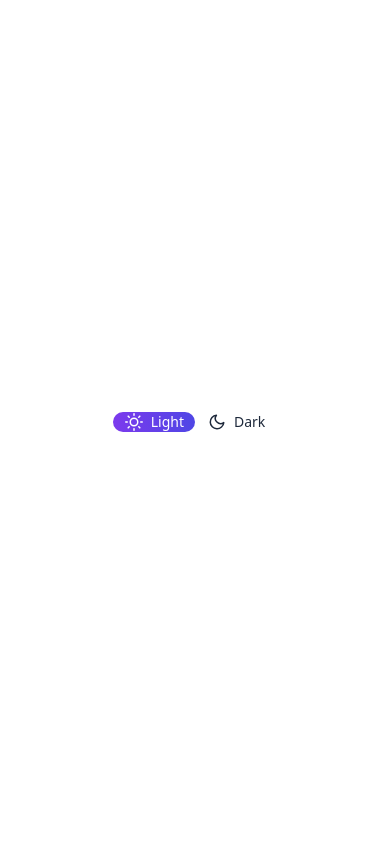
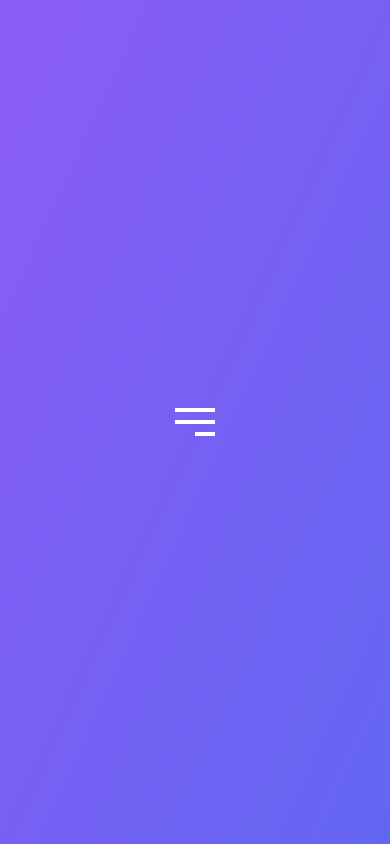
Before and after one commit to sudhanshuDongre24/react-motion, a React (Vite) app: page / in a window 390 px wide. Built offline with nearby package versions, Linux system fonts and the light colour scheme.

Commit message:
add Animated Hamburger Button

```diff
--- a/src/App.tsx
+++ b/src/App.tsx
@@ -37,6 +37,7 @@ import Practice from "./examples/Practice/Practice.js";
 import HorizontalScrollCarousal from "./examples/HorizontalScrollCarousal/HorizontalScrollCarousal.js";
 import DropdownMenu from "./examples/DropdownMenu.js";
 import SliderToggle from "./examples/SliderToggle.js";
+import AnimatedHamburgerButton from "./examples/AnimatedHamburgerButton.js";
 
 const App = () => {
   return (
@@ -79,7 +80,8 @@ const App = () => {
       {/* <FramerParallex /> */}
       {/* <HorizontalScrollCarousal /> */}
       {/* <DropdownMenu /> */}
-      <SliderToggle />
+      {/* <SliderToggle /> */}
+      <AnimatedHamburgerButton />
       {/* <Practice /> */}
     </div>
   );
--- /dev/null
+++ b/src/examples/AnimatedHamburgerButton.tsx
@@ -0,0 +1,79 @@
+import { MotionConfig, motion } from "motion/react";
+import React, { useState } from "react";
+
+const AnimatedHamburgerButton = () => {
+  const [active, setActive] = useState<boolean>(false);
+  return (
+    <div className="grid h-screen place-content-center bg-gradient-to-br from-violet-500 to-indigo-500">
+      <MotionConfig
+        transition={{
+          duration: 0.5,
+          ease: "easeInOut",
+        }}
+      >
+        <motion.button
+          initial={false}
+          animate={active ? "open" : "closed"}
+          onClick={() => setActive((pv) => !pv)}
+          className="relative h-20 w-20 rounded-full bg-white/0 transition-colors hover:bg-white/20"
+        >
+          <motion.span
+            variants={VARIANTS.top}
+            className="absolute h-1 w-10 bg-white"
+            style={{ y: "-50%", left: "50%", x: "-50%", top: "35%" }}
+          />
+          <motion.span
+            variants={VARIANTS.middle}
+            className="absolute h-1 w-10 bg-white"
+            style={{ left: "50%", x: "-50%", top: "50%", y: "-50%" }}
+          />
+          <motion.span
+            variants={VARIANTS.bottom}
+            style={{
+              x: "-50%",
+              y: "50%",
+              bottom: "35%",
+              left: "calc(50% + 10px)",
+            }}
+            className="absolute h-1 w-5 bg-white"
+          />
+        </motion.button>
+      </MotionConfig>
+    </div>
+  );
+};
+
+export default AnimatedHamburgerButton;
+
+const VARIANTS = {
+  top: {
+    open: {
+      rotate: ["0deg", "0deg", "45deg"],
+      top: ["35%", "50%", "50%"],
+    },
+    closed: {
+      rotate: ["45deg", "0deg", "0deg"],
+      top: ["50%", "50%", "35%"],
+    },
+  },
+  middle: {
+    open: {
+      rotate: ["0deg", "0deg", "-45deg"],
+    },
+    closed: {
+      rotate: ["-45deg", "0deg", "0deg"],
+    },
+  },
+  bottom: {
+    open: {
+      rotate: ["0deg", "0deg", "45deg"],
+      bottom: ["35%", "50%", "50%"],
+      left: "50%",
+    },
+    closed: {
+      rotate: ["45deg", "0deg", "0deg"],
+      bottom: ["50%", "50%", "35%"],
+      left: "calc(50% + 10px)",
+    },
+  },
+};
--- a/src/examples/SliderToggle.tsx
+++ b/src/examples/SliderToggle.tsx
@@ -1,7 +1,6 @@
 import React, { Dispatch, SetStateAction, useState } from "react";
 import { FiMoon, FiSun } from "react-icons/fi";
 import { motion } from "motion/react";
-import { div } from "motion/react-client";
 
 type ToggleOptionType = "light" | "dark";
 
```
